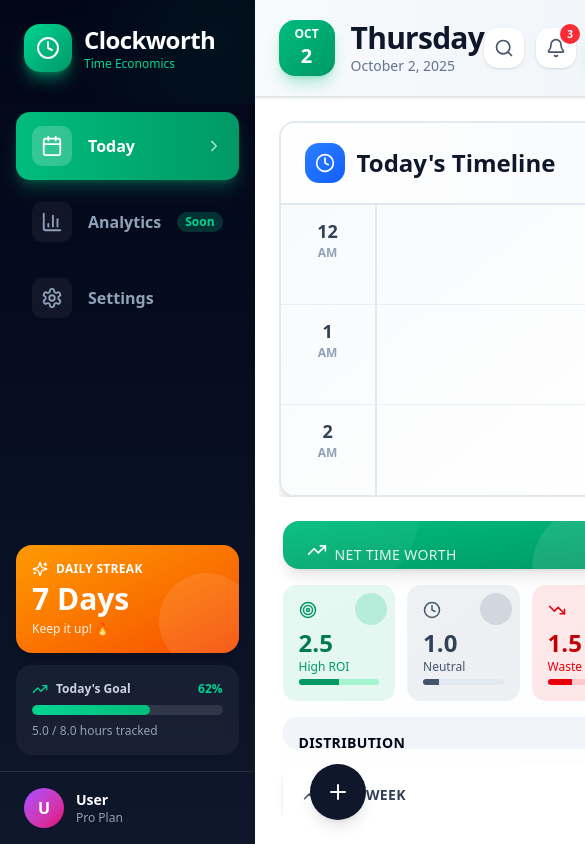
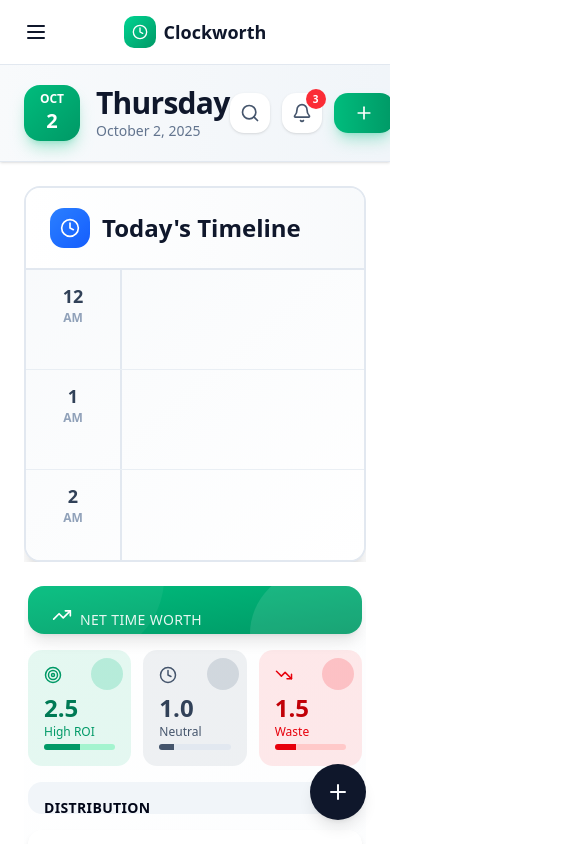
Before and after one commit to RaihanStark/clockworth, a SvelteKit app in the folder web/: page / in a window 390 px wide. Shown: the top 844 px of the page, 585 px wide, since content can reach past the window. Built offline with nearby package versions, Linux system fonts and the light colour scheme.

Commit message:
Enhance NavSidebar and layout for mobile responsiveness; add mobile menu toggle functionality and navigation callback.

```diff
--- a/web/src/lib/components/NavSidebar.svelte
+++ b/web/src/lib/components/NavSidebar.svelte
@@ -9,11 +9,23 @@
 		badge?: string;
 	}
 
+	interface Props {
+		onNavigate?: () => void;
+	}
+
+	let { onNavigate }: Props = $props();
+
 	const navItems: NavItem[] = [
 		{ label: 'Today', icon: Calendar, href: '/', active: true },
 		{ label: 'Analytics', icon: BarChart3, href: '/analytics', active: false, badge: 'Soon' },
 		{ label: 'Settings', icon: Settings, href: '/settings', active: false }
 	];
+
+	function handleNavClick() {
+		if (onNavigate) {
+			onNavigate();
+		}
+	}
 </script>
 
 <aside class="flex h-screen w-72 flex-col bg-gradient-to-b from-slate-950 to-slate-900 text-white">
@@ -39,6 +51,7 @@
 		{#each navItems as item}
 			<a
 				href={item.href}
+				onclick={handleNavClick}
 				class="group relative flex items-center gap-4 rounded-xl px-4 py-3.5 text-base font-semibold transition-all {item.active
 					? 'bg-gradient-to-r from-emerald-500 to-emerald-600 text-white shadow-lg shadow-emerald-500/30'
 					: 'text-slate-400 hover:bg-white/5 hover:text-white'}"
--- a/web/src/routes/+layout.svelte
+++ b/web/src/routes/+layout.svelte
@@ -2,17 +2,64 @@
 	import '../app.css';
 	import favicon from '$lib/assets/favicon.svg';
 	import NavSidebar from '$lib/components/NavSidebar.svelte';
+	import { Menu, Clock } from '@lucide/svelte';
 
 	let { children } = $props();
+	let mobileMenuOpen = $state(false);
+
+	function toggleMobileMenu() {
+		mobileMenuOpen = !mobileMenuOpen;
+	}
+
+	function closeMobileMenu() {
+		mobileMenuOpen = false;
+	}
 </script>
 
 <svelte:head>
 	<link rel="icon" href={favicon} />
 </svelte:head>
 
-<div class="flex">
-	<NavSidebar />
-	<main class="flex-1">
+<div class="flex h-screen flex-col overflow-hidden lg:flex-row">
+	<!-- Mobile Top Bar -->
+	<header class="flex items-center justify-between border-b border-slate-200 bg-white px-4 py-3 lg:hidden">
+		<button
+			onclick={toggleMobileMenu}
+			class="rounded-lg p-2 text-slate-900 transition-colors hover:bg-slate-100"
+			aria-label="Toggle menu"
+		>
+			<Menu size={24} />
+		</button>
+
+		<div class="flex items-center gap-2">
+			<div class="flex h-8 w-8 items-center justify-center rounded-lg bg-gradient-to-br from-emerald-400 to-emerald-600">
+				<Clock size={16} class="text-white" />
+			</div>
+			<h1 class="text-lg font-black text-slate-900">Clockworth</h1>
+		</div>
+
+		<div class="w-10"></div> <!-- Spacer for centering -->
+	</header>
+
+	<!-- Overlay -->
+	{#if mobileMenuOpen}
+		<div
+			class="fixed inset-0 z-30 bg-black/50 backdrop-blur-sm lg:hidden"
+			onclick={closeMobileMenu}
+		></div>
+	{/if}
+
+	<!-- Sidebar -->
+	<div
+		class="fixed inset-y-0 left-0 z-40 transform transition-transform duration-300 lg:relative lg:translate-x-0 {mobileMenuOpen
+			? 'translate-x-0'
+			: '-translate-x-full'}"
+	>
+		<NavSidebar onNavigate={closeMobileMenu} />
+	</div>
+
+	<!-- Main Content -->
+	<main class="flex-1 overflow-auto">
 		{@render children?.()}
 	</main>
 </div>
```
